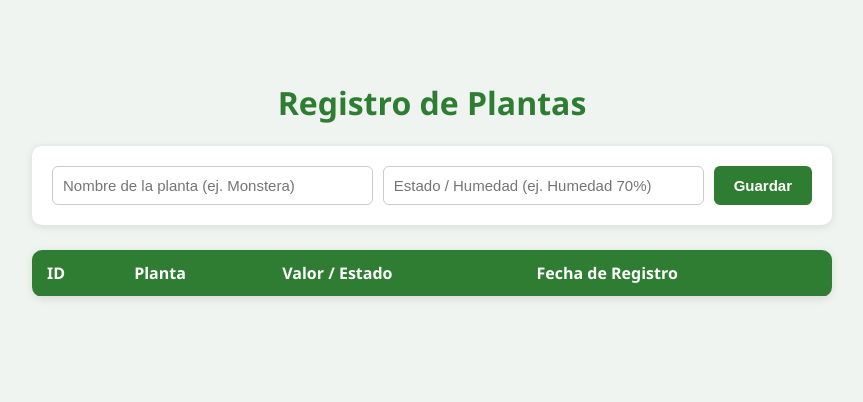
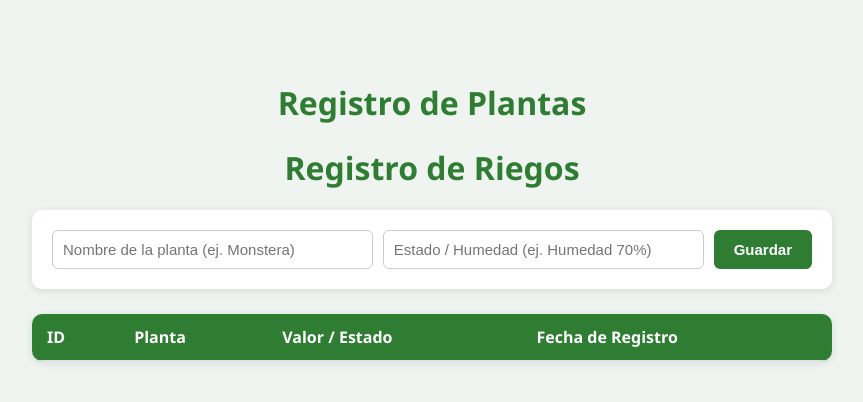
Before and after one commit to alexcalixto10000-pixel/alexcalixto10000-pixel.github.io, a plain HTML site: page index.html in a window 1280 px wide. Shown: the whole page, without its empty margins (208-1071 px from the left). Drawn offline with Linux system fonts and the light colour scheme; no server answers.

Commit message:
Update index.html

```diff
--- a/index.html
+++ b/index.html
@@ -71,6 +71,7 @@
 <body>
 
     <h1>Registro de Plantas</h1>
+    <h1>Registro de Riegos</h1>
 
     <div class="formulario">
         <input type="text" id="nombre" placeholder="Nombre de la planta (ej. Monstera)">
```
